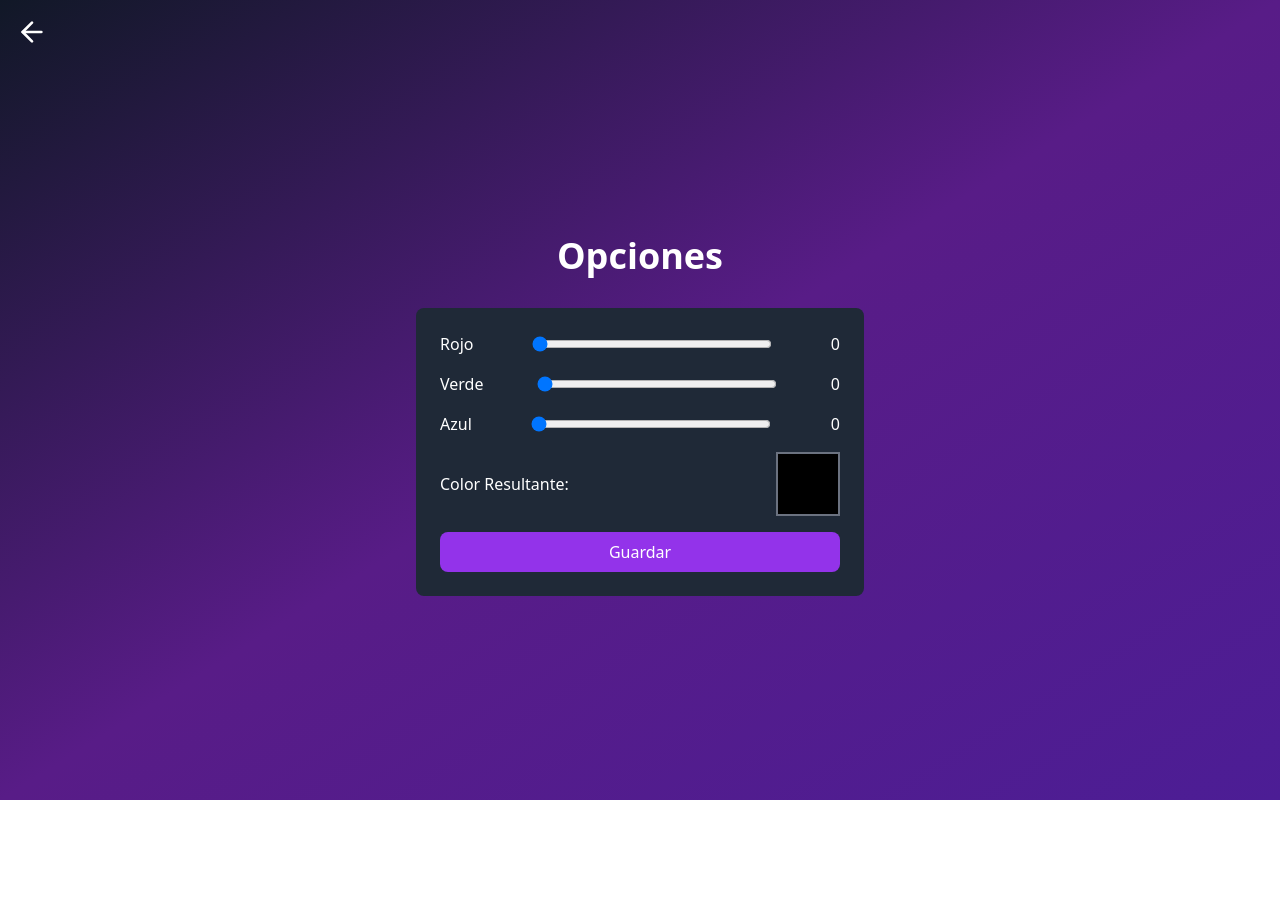
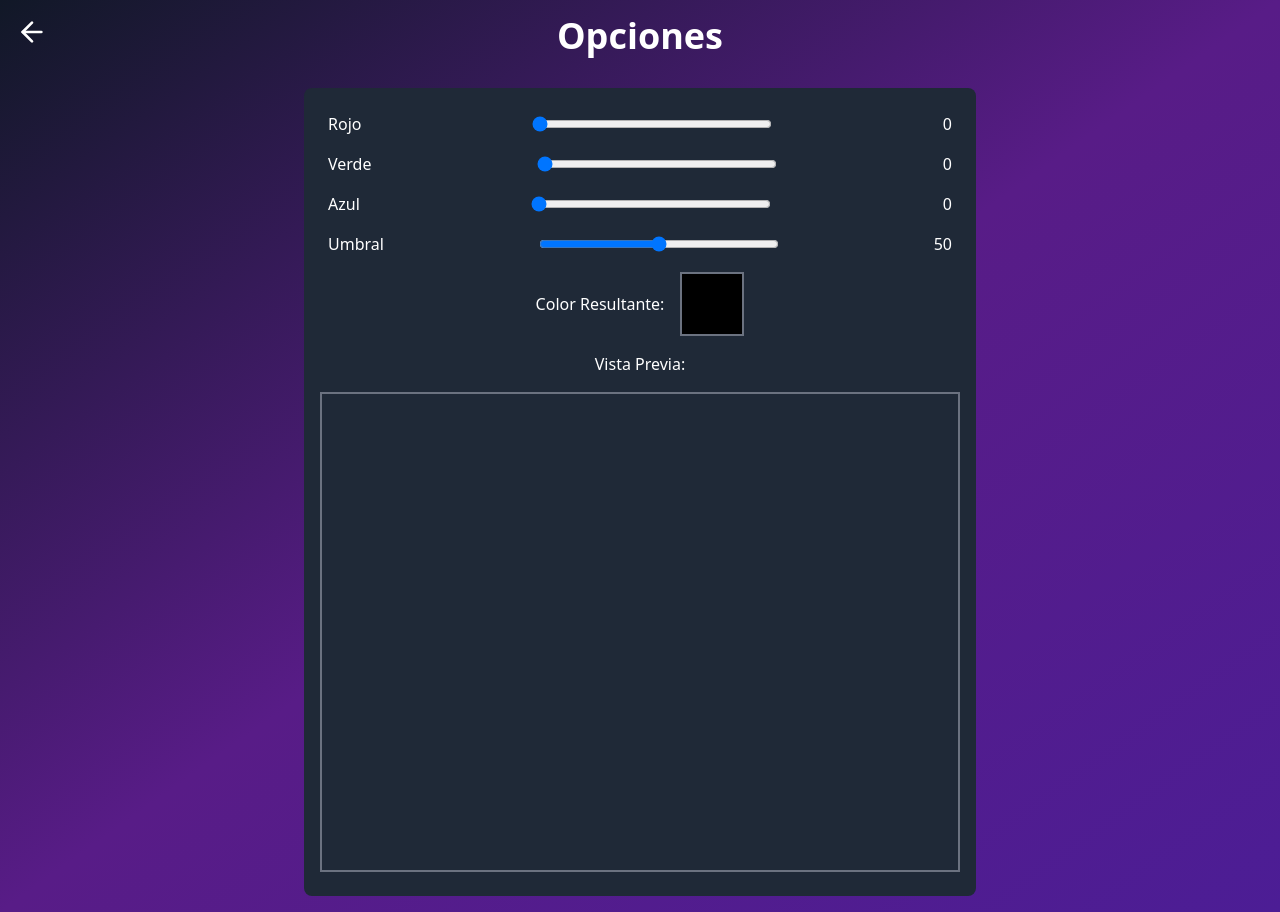
Before and after one commit to ynoacamino/IHC-project-2, a React (Vite) app in the folder frontend/: page /#/settings in a window 1280 px wide. Before the commit the page ends 800 px from the top, so only its background shows below. Built offline with nearby package versions, Linux system fonts and the light colour scheme; no server answers.

Commit message:
feat: Camara de visualizacion de deccion de colores a blanco y negro

```diff
--- a/frontend/src/components/page/Settings.tsx
+++ b/frontend/src/components/page/Settings.tsx
@@ -1,23 +1,129 @@
-import React from 'react';
+import React, { useRef, useEffect, useState } from 'react';
 import { useNavigate } from 'react-router-dom';
 import { ArrowLeft } from 'lucide-react';
-import { useSettings } from './SettingsContext'; // Importar el hook del contexto
+import { useSettings } from './SettingsContext';
 
 function Settings() {
   const navigate = useNavigate();
-  const { red, green, blue, setRed, setGreen, setBlue, rgbColor } = useSettings();
+  const {
+    red,
+    green,
+    blue,
+    threshold,
+    setRed,
+    setGreen,
+    setBlue,
+    setThreshold,
+  } = useSettings();
 
-  // Funciones de manejo de sliders ya no usan estados locales
+  const videoRef = useRef<HTMLVideoElement>(null);
+  const canvasRef = useRef<HTMLCanvasElement>(null);
+  const [streaming, setStreaming] = useState(false);
+  const frameRate = 5; // Límite de FPS para optimización
+  let lastFrameTime = 0;
+
+  useEffect(() => {
+    const video = videoRef.current;
+    if (!video) return;
+
+    // Acceso a la cámara
+    navigator.mediaDevices
+      .getUserMedia({ video: true })
+      .then((stream) => {
+        video.srcObject = stream;
+        video.play();
+        setStreaming(true);
+      })
+      .catch((err) => {
+        console.error('Error al acceder a la cámara:', err);
+      });
+
+    return () => {
+      if (video.srcObject) {
+        const stream = video.srcObject as MediaStream;
+        stream.getTracks().forEach((track) => track.stop());
+      }
+    };
+  }, []);
+
+  useEffect(() => {
+    const processFrame = (time: number) => {
+      const video = videoRef.current;
+      const canvas = canvasRef.current;
+
+      if (!video || !canvas || !streaming) return;
+
+      const ctx = canvas.getContext('2d');
+      if (!ctx) return;
+
+      if (time - lastFrameTime < 1000 / frameRate) {
+        requestAnimationFrame(processFrame);
+        return;
+      }
+
+      lastFrameTime = time;
+
+      const processWidth = 320; // Resolución para procesamiento
+      const processHeight = 240;
+      const displayWidth = 640; // Resolución para mostrar
+      const displayHeight = 480;
+
+      // Dibujar la imagen de la cámara en baja resolución para procesamiento
+      ctx.drawImage(video, 0, 0, processWidth, processHeight);
+
+      const frame = ctx.getImageData(0, 0, processWidth, processHeight);
+      const data = frame.data;
+
+      // Procesar los píxeles
+      for (let i = 0; i < data.length; i += 4) {
+        const r = data[i];
+        const g = data[i + 1];
+        const b = data[i + 2];
+
+        const isWithinThreshold =
+          Math.abs(r - red) <= threshold &&
+          Math.abs(g - green) <= threshold &&
+          Math.abs(b - blue) <= threshold;
+
+        if (isWithinThreshold) {
+          // Blanco
+          data[i] = 255;
+          data[i + 1] = 255;
+          data[i + 2] = 255;
+        } else {
+          // Negro
+          data[i] = 0;
+          data[i + 1] = 0;
+          data[i + 2] = 0;
+        }
+      }
+
+      const processedImage = new ImageData(data, processWidth, processHeight);
+
+      // Limpiar el canvas y escalar la imagen procesada
+      ctx.clearRect(0, 0, displayWidth, displayHeight);
+      ctx.putImageData(processedImage, 0, 0);
+
+      // Escalar el contenido al tamaño del canvas
+      ctx.drawImage(canvas, 0, 0, processWidth, processHeight, 0, 0, displayWidth, displayHeight);
+
+      requestAnimationFrame(processFrame);
+    };
+
+    processFrame(0);
+  }, [red, green, blue, threshold, streaming]);
+
   const handleRedChange: React.ChangeEventHandler<HTMLInputElement> = (event) =>
     setRed(Number(event.target.value));
   const handleGreenChange: React.ChangeEventHandler<HTMLInputElement> = (event) =>
     setGreen(Number(event.target.value));
   const handleBlueChange: React.ChangeEventHandler<HTMLInputElement> = (event) =>
     setBlue(Number(event.target.value));
+  const handleThresholdChange: React.ChangeEventHandler<HTMLInputElement> = (event) =>
+    setThreshold(Number(event.target.value));
 
   return (
-    <div className="min-h-screen flex items-center justify-center p-4">
-      <div className="max-w-md w-full space-y-8">
+    <div className="min-h-screen flex flex-col items-center justify-center p-4">
       <button
         type="button"
         onClick={() => navigate('/')}
@@ -26,12 +132,10 @@ function Settings() {
         <ArrowLeft className="h-8 w-8" />
       </button>
 
-        <div className="text-center">
       <h1 className="text-4xl font-bold text-white mb-8">Opciones</h1>
-        </div>
 
-        <div className="bg-gray-800 rounded-lg p-6 space-y-4">
-          {/* Control deslizante para Rojo */}
+      <div className="bg-gray-800 rounded-lg p-6 space-y-4 w-full max-w-2xl">
+        <div className="space-y-4">
           <div className="flex items-center justify-between text-white">
             <span>Rojo</span>
             <input
@@ -45,7 +149,6 @@ function Settings() {
             <span>{red}</span>
           </div>
 
-          {/* Control deslizante para Verde */}
           <div className="flex items-center justify-between text-white">
             <span>Verde</span>
             <input
@@ -59,7 +162,6 @@ function Settings() {
             <span>{green}</span>
           </div>
 
-          {/* Control deslizante para Azul */}
           <div className="flex items-center justify-between text-white">
             <span>Azul</span>
             <input
@@ -73,22 +175,39 @@ function Settings() {
             <span>{blue}</span>
           </div>
 
-          {/* Mostrar Color Resultante */}
           <div className="flex items-center justify-between text-white">
-            <span>Color Resultante:</span>
+            <span>Umbral</span>
+            <input
+              type="range"
+              min="0"
+              max="100"
+              value={threshold}
+              onChange={handleThresholdChange}
+              className="slider w-60"
+            />
+            <span>{threshold}</span>
+          </div>
+        </div>
+
+        <div className="flex flex-col items-center text-white space-y-4">
+          <div className="flex items-center">
+            <span className="mr-4">Color Resultante:</span>
             <div
               className="w-16 h-16 border-2 border-gray-500"
-              style={{ backgroundColor: rgbColor }}
+              style={{ backgroundColor: `rgb(${red}, ${green}, ${blue})` }}
             />
           </div>
-
-          {/* Botón de Guardar */}
-          <button
-            type="button"
-            className="w-full bg-purple-600 text-white py-2 rounded-lg hover:bg-purple-700 transition-colors"
-          >
-            Guardar
-          </button>
+          <span className="mb-2">Vista Previa:</span>
+          <video
+            ref={videoRef}
+            className="hidden"
+          />
+          <canvas
+            ref={canvasRef}
+            className="w-[640px] h-[480px] border-2 border-gray-500"
+            width="640"
+            height="480"
+          />
         </div>
       </div>
     </div>
```
Lines whose indentation alone changed are shown as unchanged.
